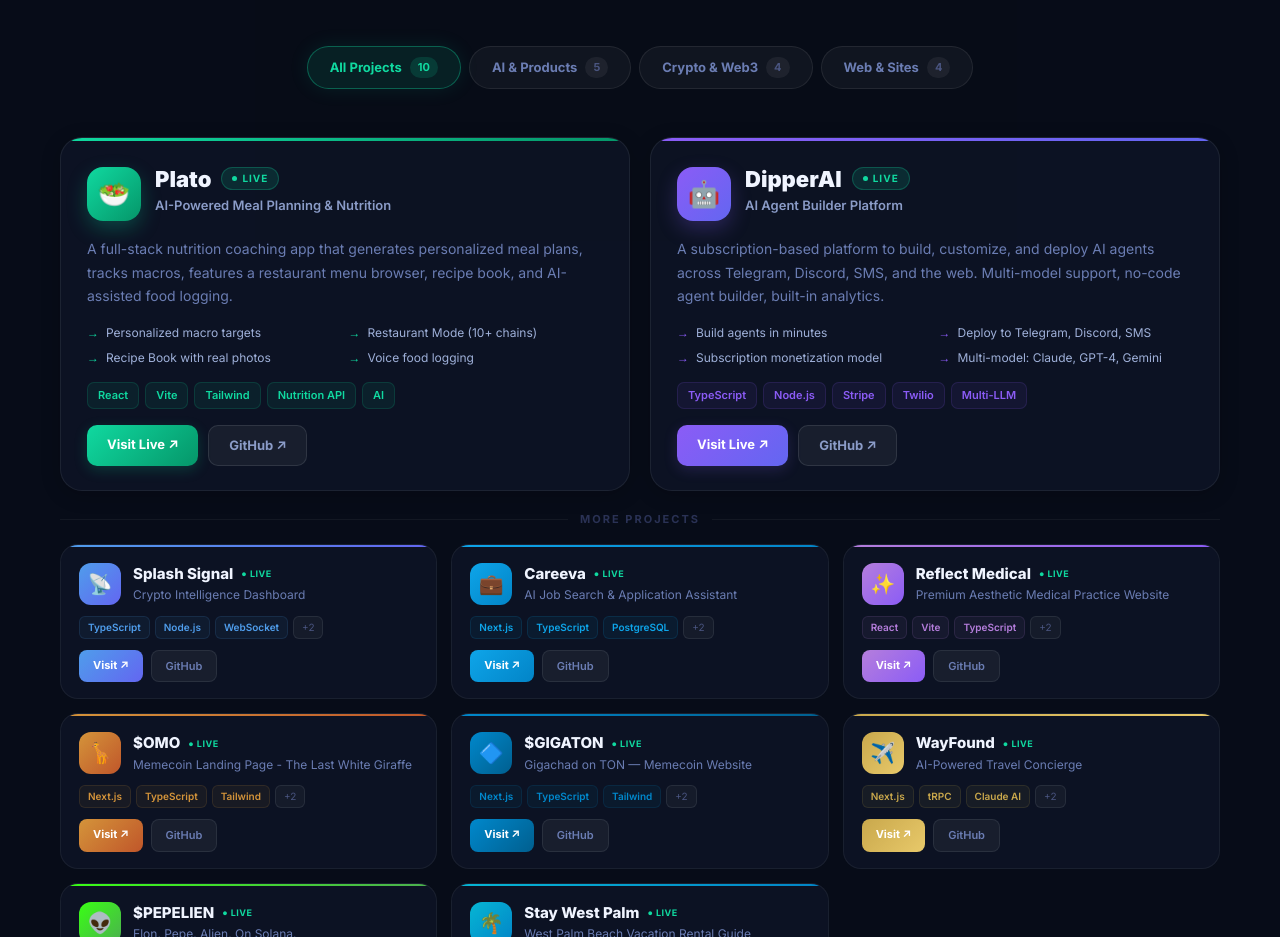
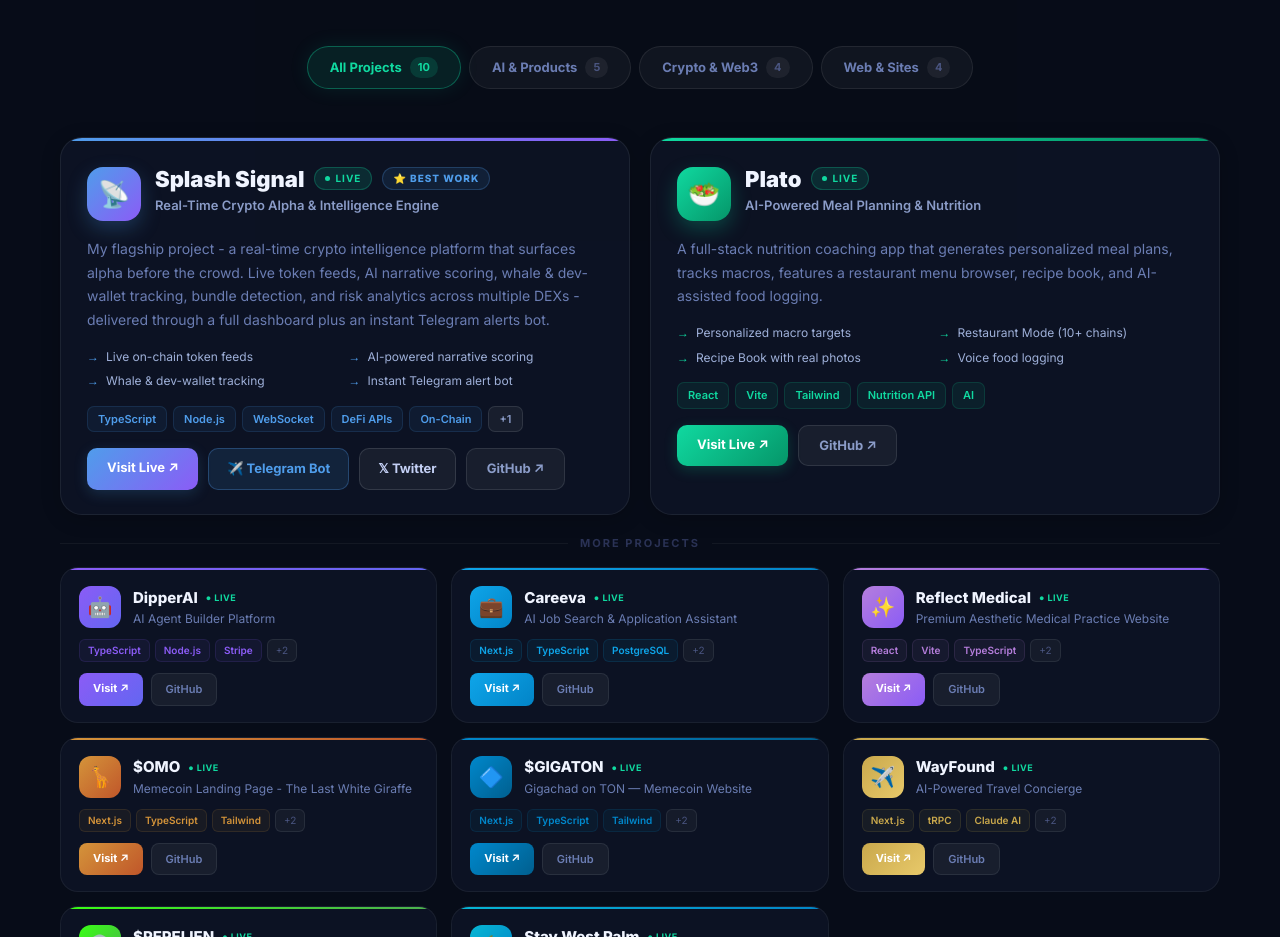
Before and after one commit to ZbienVC/portfolio, a React (Vite) app: page / in a window 1280 px wide. Shown: the part 2300-3237 px from the top of the page. Built offline with nearby package versions, Linux system fonts and the light colour scheme.

Commit message:
Emphasize Splash Signal as flagship/best work
- Move Splash Signal to #1 so it is the featured big card
- Add Telegram alerts bot (t.me/SplashSignalAlertsBot) + Twitter (x.com/splashsignal) buttons
- Add 'Best Work' badge on featured cards
- Strengthen Splash Signal tagline, description, highlights

```diff
--- a/src/App.jsx
+++ b/src/App.jsx
@@ -5,6 +5,25 @@ import './index.css';
 // ── Data ──────────────────────────────────────────────────────────────────────
 
 const PROJECTS = [
+  {
+    id: 'splash',
+    name: 'Splash Signal',
+    tagline: 'Real-Time Crypto Alpha & Intelligence Engine',
+    description: 'My flagship project - a real-time crypto intelligence platform that surfaces alpha before the crowd. Live token feeds, AI narrative scoring, whale & dev-wallet tracking, bundle detection, and risk analytics across multiple DEXs - delivered through a full dashboard plus an instant Telegram alerts bot.',
+    status: 'live',
+    url: 'https://splashsignal.xyz',
+    github: 'https://github.com/ZbienVC/splash-signal',
+    twitter: 'https://x.com/splashsignal',
+    telegram: 'https://t.me/SplashSignalAlertsBot',
+    color: '#4f9deb',
+    colorEnd: '#8b5cf6',
+    tagClass: 'tag-blue',
+    tags: ['TypeScript', 'Node.js', 'WebSocket', 'DeFi APIs', 'On-Chain', 'AI'],
+    emoji: '📡',
+    featured: true,
+    highlights: ['Live on-chain token feeds', 'AI-powered narrative scoring', 'Whale & dev-wallet tracking', 'Instant Telegram alert bot'],
+    demoId: 'splash',
+  },
   {
     id: 'plato',
     name: 'Plato',
@@ -34,22 +53,6 @@ const PROJECTS = [
     tags: ['TypeScript', 'Node.js', 'Stripe', 'Twilio', 'Multi-LLM'],
     emoji: '🤖',
     highlights: ['Build agents in minutes', 'Deploy to Telegram, Discord, SMS', 'Subscription monetization model', 'Multi-model: Claude, GPT-4, Gemini'],
-  },
-  {
-    id: 'splash',
-    name: 'Splash Signal',
-    tagline: 'Crypto Intelligence Dashboard',
-    description: 'A real-time crypto alpha-hunting dashboard with live token feeds, risk scoring, whale tracking, narrative intelligence, and DeFi analytics - powered by on-chain data.',
-    status: 'live',
-    url: 'https://splashsignal.xyz',
-    github: 'https://github.com/ZbienVC/splash-signal',
-    color: '#4f9deb',
-    colorEnd: '#6366f1',
-    tagClass: 'tag-blue',
-    tags: ['TypeScript', 'Node.js', 'WebSocket', 'DeFi APIs', 'SQLite'],
-    emoji: '📡',
-    highlights: ['Live on-chain token feeds', 'AI-powered narrative scoring', 'Whale wallet tracking', 'Multi-DEX analytics'],
-    demoId: 'splash',
   },
   {
     id: 'careeva',
@@ -898,6 +901,14 @@ function ProjectsSection() {
                               <span style={{ width:5, height:5, borderRadius:'50%', background:sc.color, display:'inline-block' }} />
                               {sc.label}
                             </div>
+                            {p.featured && (
+                              <div style={{ padding:'3px 10px', borderRadius:100, fontSize:10, fontWeight:800,
+                                textTransform:'uppercase', letterSpacing:1,
+                                background:`${p.color}1a`, color:p.color, border:`1px solid ${p.color}40`,
+                                display:'flex', alignItems:'center', gap:5, flexShrink:0 }}>
+                                ⭐ Best Work
+                              </div>
+                            )}
                           </div>
                           <p style={{ color:'#8b9cc8', fontSize:13, fontWeight:600, margin:0 }}>{p.tagline}</p>
                         </div>
@@ -930,6 +941,24 @@ function ProjectsSection() {
                               color:'#fff', textDecoration:'none',
                               boxShadow:`0 4px 14px ${p.color}30` }}>
                             Visit Live ↗
+                          </a>
+                        )}
+                        {p.telegram && (
+                          <a href={p.telegram} target="_blank" rel="noopener noreferrer"
+                            style={{ padding:'10px 18px', borderRadius:10, fontSize:13, fontWeight:700,
+                              background:'rgba(79,157,235,0.12)', color:'#4f9deb',
+                              border:'1px solid rgba(79,157,235,0.3)', textDecoration:'none',
+                              display:'inline-flex', alignItems:'center', gap:6 }}>
+                            ✈️ Telegram Bot
+                          </a>
+                        )}
+                        {p.twitter && (
+                          <a href={p.twitter} target="_blank" rel="noopener noreferrer"
+                            style={{ padding:'10px 18px', borderRadius:10, fontSize:13, fontWeight:700,
+                              background:'rgba(255,255,255,0.05)', color:'#c4d0f5',
+                              border:'1px solid rgba(255,255,255,0.12)', textDecoration:'none',
+                              display:'inline-flex', alignItems:'center', gap:6 }}>
+                            𝕏 Twitter
                           </a>
                         )}
                         {p.github && (
```
